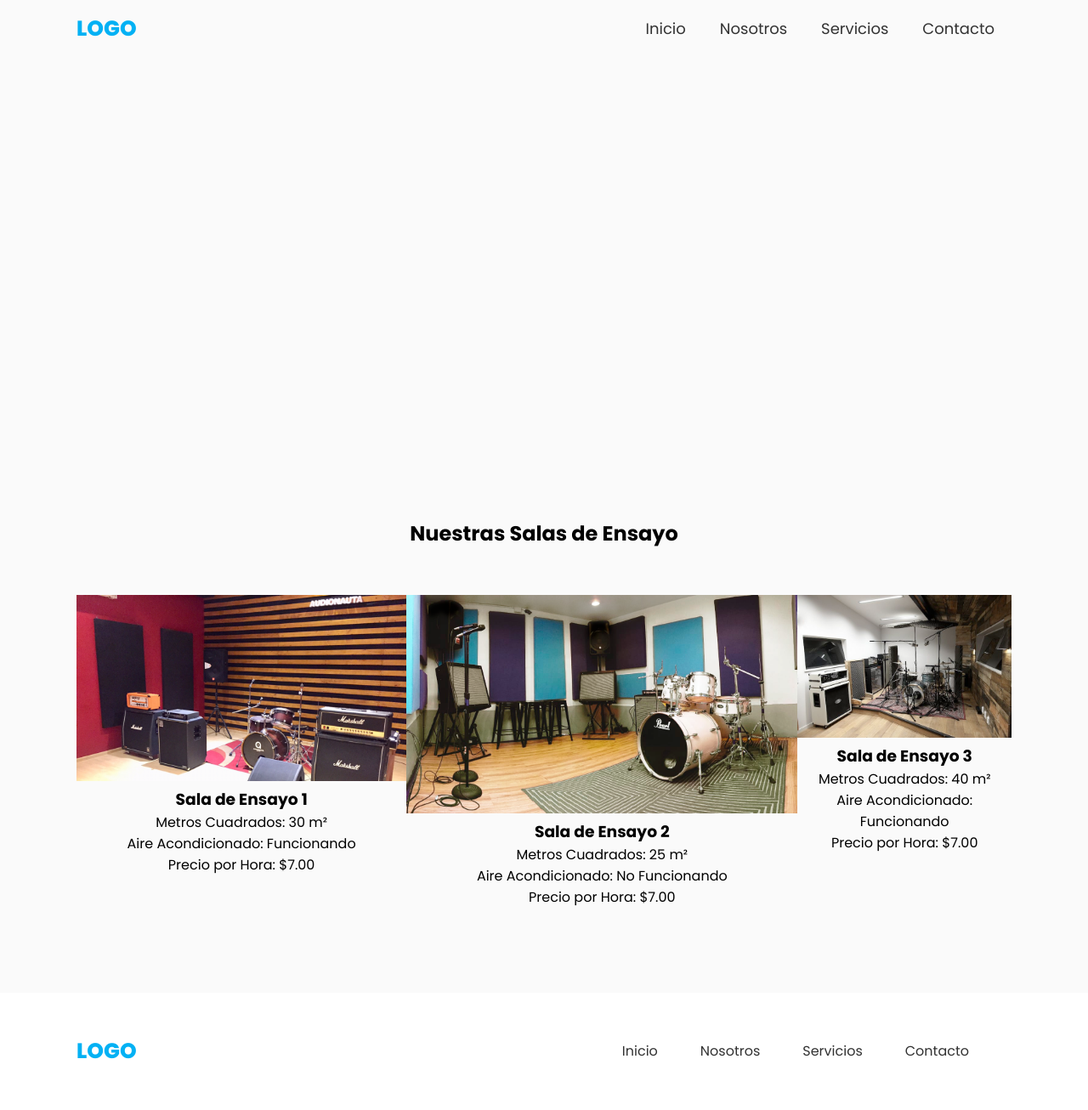
After one commit to cvmilo98/sala_de_ensayo, a PHP site: page /pagina/servicios.php in a window 1280 px wide. The commit adds this page. Shown: the whole page at 85% size. Run offline with PHP 8.4, Linux system fonts and the light colour scheme; some libraries are stand-ins or nearby versions.

Commit message:
se agregan nuevos archivos

```diff
--- /dev/null
+++ b/servicios.php
@@ -0,0 +1,93 @@
+<!DOCTYPE html>
+<html lang="es">
+<head>
+    <meta charset="UTF-8">
+    <meta name="viewport" content="width=device-width, initial-scale=1.0">
+    <title>Nosotros - Sala de Ensayo</title>
+    <link rel="stylesheet" href="https://cdnjs.cloudflare.com/ajax/libs/font-awesome/6.5.1/css/all.min.css" integrity="sha512-DTOQO9RWCH3ppGqcWaEA1BIZOC6xxalwEsw9c2QQeAIftl+Vegovlnee1c9QX4TctnWMn13TZye+giMm8e2LwA==" crossorigin="anonymous" referrerpolicy="no-referrer" />
+    <link rel="stylesheet" href="style.css">
+    <script src="https://maps.googleapis.com/maps/api/js?key=TU_API_KEY&libraries=places&callback=initMap" async defer></script>
+
+
+    <!-- Agrega otros enlaces a estilos si los necesitas específicos para esta página -->
+</head>
+<body>
+    <header class="header">
+        <div class="menu container">
+            <a href="#" class="logo">logo</a>
+            <input type="checkbox" id="menu"/>
+            <label for="menu">
+                <img src="Imagenes/menu.png" class="menu-icono" alt="menu">
+            </label>
+            <nav class="navbar">
+                <ul>
+                    <li><a href="index.php">Inicio</a></li>
+                    <li><a href="nosotros.php">Nosotros</a></li>
+                    <li><a href="servicios.php">Servicios</a></li>
+                    <li><a href="contacto.php">Contacto</a></li>
+                </ul>
+            </nav>
+        </div>
+    </header>
+
+    <!-- Contenido principal - Lista de Salas de Ensayo -->
+    <main class="servicios">
+        <h2>Nuestras Salas de Ensayo</h2>
+        <div class="servicios-content container">
+
+            <!-- Sala de Ensayo 1 -->
+            <div class="servicio">
+                <img src="Imagenes/sala_1.png" alt="Sala de Ensayo 1">
+                <h3>Sala de Ensayo 1</h3>
+                <p>Metros Cuadrados: 30 m²</p>
+                <p>Aire Acondicionado: Funcionando</p>
+                <p>Precio por Hora: $7.00</p>
+            </div>
+
+            <!-- Sala de Ensayo 2 -->
+            <div class="servicio">
+                <img src="Imagenes/sala_2.png" alt="Sala de Ensayo 2">
+                <h3>Sala de Ensayo 2</h3>
+                <p>Metros Cuadrados: 25 m²</p>
+                <p>Aire Acondicionado: No Funcionando</p>
+                <p>Precio por Hora: $7.00</p>
+            </div>
+
+            <!-- Sala de Ensayo 3 -->
+            <div class="servicio">
+                <img src="Imagenes/6912ea7816dc864dbba7c0afe326091a.png" alt="Sala de Ensayo 3">
+                <h3>Sala de Ensayo 3</h3>
+                <p>Metros Cuadrados: 40 m²</p>
+                <p>Aire Acondicionado: Funcionando</p>
+                <p>Precio por Hora: $7.00</p>
+            </div>
+
+        </div>
+    </main>
+
+
+    <!-- Puedes agregar más secciones según sea necesario -->
+
+    <footer class="footer">
+        <div class="footer-content container">
+            <div class="link">
+                <a href="#" class="logo">logo</a>
+            </div>
+            <div class="link">
+                <ul>
+                    <li><a href="index.php">Inicio</a></li>
+                    <li><a href="nosotros.php">Nosotros</a></li>
+                    <li><a href="servicios.php">Servicios</a></li>
+                    <li><a href="contacto.php">Contacto</a></li>
+                </ul>
+            </div>
+        </div>
+    </footer>
+
+    <script>
+        function myfunction() {
+            window.location.href="http://localhost/pagina"
+        }
+    </script>
+</body>
+</html>
--- a/style.css
+++ b/style.css
@@ -1,4 +1,13 @@
 @import url('https://fonts.googleapis.com/css2?family=Poppins:wght@400;500;600;700;800;900&display=swap');
+
+
+/* Estilos generales */
+
+body {
+    margin: 0;
+    overflow: hidden;
+}
+
 
 *{
     margin: 0;
@@ -22,6 +31,8 @@ img {
     max-width: 1100px;
     margin: 0 auto;
 }
+
+/* Header */
 
 .header {
     background-color: #fafafa;
@@ -279,6 +290,8 @@ textarea {
     color: #02b1f4;
 }
 
+/* Estilos Responsive */
+
 @media (max-width:991px) {
     .menu{
         padding: 20px;
```
Also changed, not shown: contacto.php (added, +68 -0 lines), index.php (+11 -8 lines), nosotros.php (added, +73 -0 lines), Imagenes/sala_1.png (added), Imagenes/sala_2.png (added).
